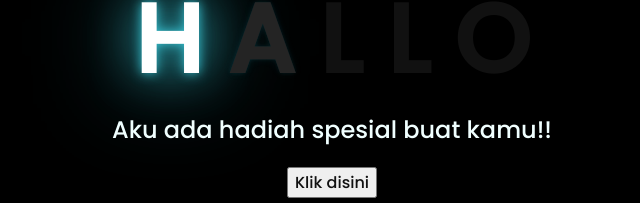
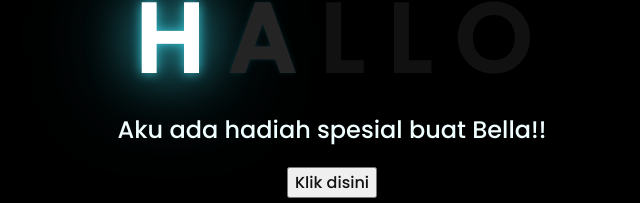
Before and after one commit to ali270506/bunga-buat-bella, a plain HTML site: page index.html in a window 1280 px wide. Shown: the part 326-529 px from the top of the page, without its empty margins (316-956 px from the left). Drawn offline with Linux system fonts and the light colour scheme.

Commit message:
Update index.html

```diff
--- a/index.html
+++ b/index.html
@@ -18,7 +18,7 @@
         <span>O</span>
     </div>
     <div class="description">
-        <span>Aku ada hadiah spesial buat kamu!!</span>
+        <span>Aku ada hadiah spesial buat Bella!!</span>
     </div>
     <div class="button">
         <button>
```
